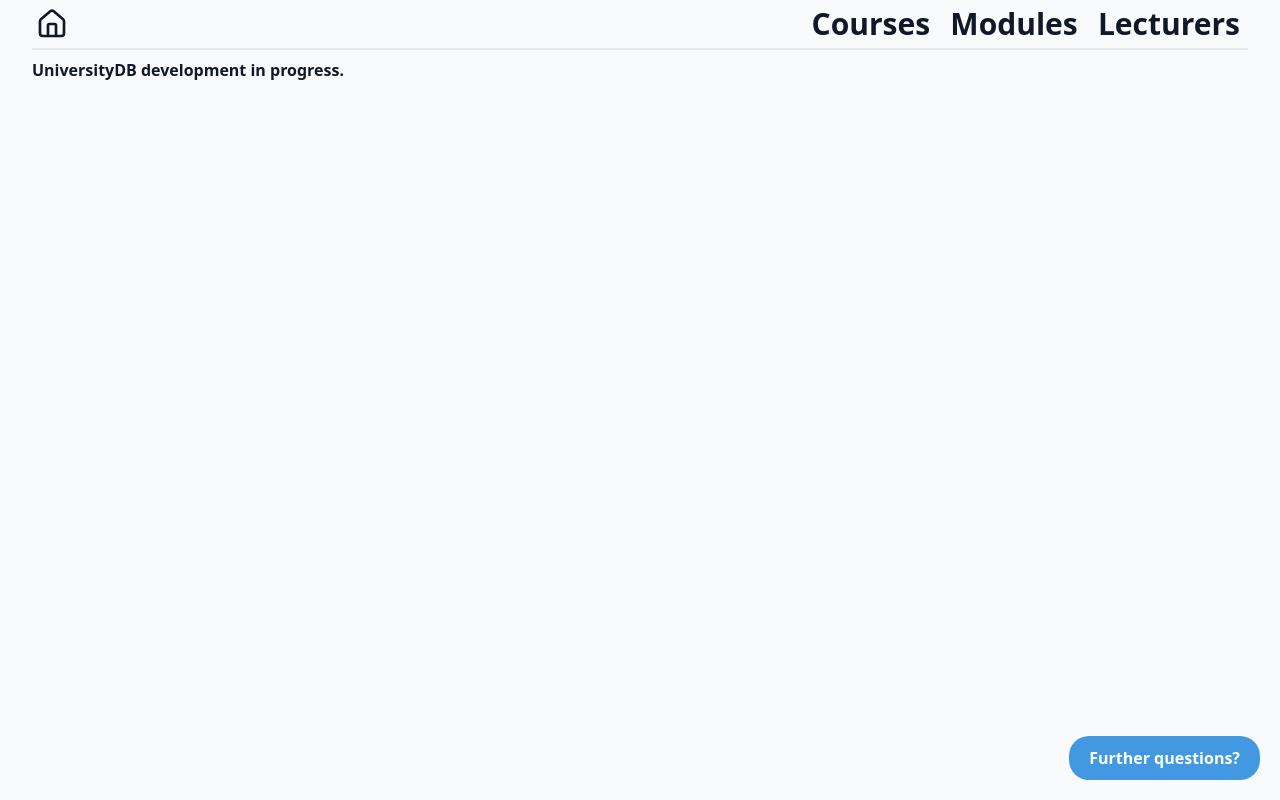
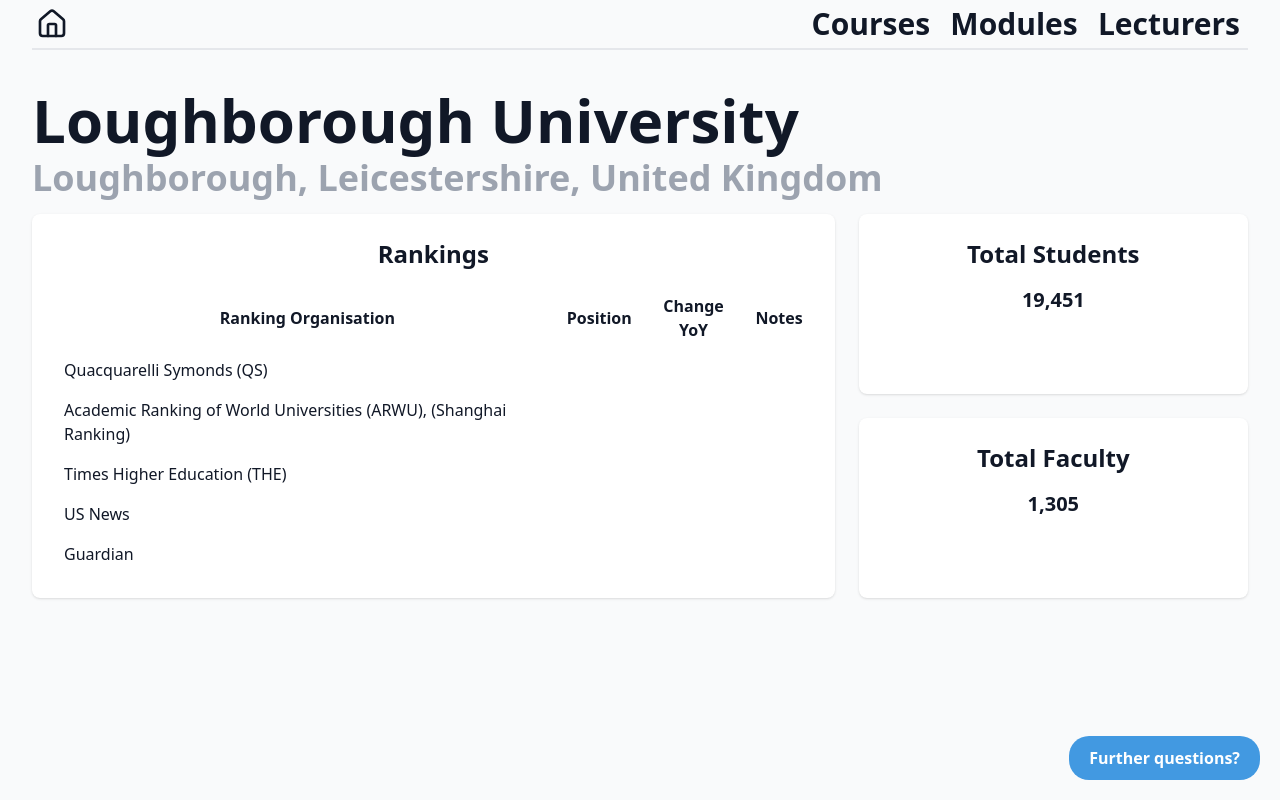
Before and after one commit to AlessioGrespi/universityDB, a SvelteKit app: page / in a window 1280 px wide. Built offline with nearby package versions, Linux system fonts and the light colour scheme.

Commit message:
some updates

```diff
--- a/src/routes/+page.svelte
+++ b/src/routes/+page.svelte
@@ -1 +1,47 @@
-<h1>UniversityDB development in progress.</h1>
+<!-- <h1>UniversityDB development in progress.</h1> -->
+<div class='sm:pt-8'>
+
+    <h1 class='text-6xl font-semibold pb-2'>Loughborough University</h1>
+    <h2 class='text-4xl text-gray-400 pb-4'>Loughborough, Leicestershire, United Kingdom</h2>
+    <div class="grid w-full grid-cols-6 gap-6">
+        <div class="card col-span-4 row-span-2">
+            <h2>Rankings</h2>
+            <table>
+                <thead>
+                    <tr>
+                        <th>Ranking Organisation</th>
+                        <th>Position</th>
+                        <th>Change YoY</th>
+                        <th>Notes</th>
+                    </tr>
+                </thead>
+                <tbody>
+                    <tr>
+                        <td>Quacquarelli Symonds (QS)</td>
+                    </tr>
+                    <tr>
+                        <td>Academic Ranking of World Universities (ARWU), (Shanghai Ranking)</td>
+                    </tr>
+                    <tr>
+                        <td>Times Higher Education (THE)</td>
+                    </tr>
+                    <tr>
+                        <td>US News</td>
+                    </tr>
+                    <tr>
+                        <td>Guardian</td>
+                    </tr>
+                </tbody>
+            </table>
+        </div>
+        <div class="card col-span-2">
+            <h2>Total Students</h2>
+            <h3>19,451</h3>
+        </div>
+        <div class="card col-span-2">
+            <h2>Total Faculty</h2>
+            <h3>1,305</h3>
+        </div>
+
+    </div>
+</div>
--- a/src/routes/courses/+page.svelte
+++ b/src/routes/courses/+page.svelte
@@ -19,8 +19,15 @@
 
 <div class='py-4 px-1 card mt-4 '>
     <h1 >Courses</h1>
-    <div class='subcard'>
-        <h2>BEng Robotics, Mechatronics and Control Engineering</h2>
+    <div class='flex flex-col gap-1.5'>
+        <div class='subcard flex flex-col place-items-start'>
+            <h2>Loughborough University - L79</h2>
+            <h2>BEng Robotics, Mechatronics and Control Engineering</h2>
+            <div class='flex gap-1'>
+                <h2>WSUB35</h2>
+            <h2>UCAS H402, H403</h2>
+            </div>
+        </div>
     </div>
     <table class='page-table'>
         <thead>
--- a/src/routes/lecturers/[lecturer]/+page.svelte
+++ b/src/routes/lecturers/[lecturer]/+page.svelte
@@ -82,7 +82,7 @@
             <div class='card'>
                 <h2 class="mb-4 text-center text-2xl font-semibold">Research</h2>
                 <div class='w-full grid grid-cols-3 gap-4'>
-                    <div class='col-span-3 sm:col-span-2'>
+                    <div class='col-span-3 lg:col-span-2'>
                         <!-- <h3 class="mb-4 text-center text-xl font-medium">Papers</h3> -->
                         <table class='w-full'>
                             <thead class="bg-gray-100">
@@ -99,7 +99,7 @@
                             </tbody>
                         </table>
                     </div>
-                    <div class='col-span-3 sm:col-span-1'>
+                    <div class='col-span-3 lg:col-span-1'>
                         <ul class='pill-list flex flex-wrap gap-1 justify-center'>
                             <li class=''>Control Systems Design</li>
                             <li class=''>Avionics</li>
```
